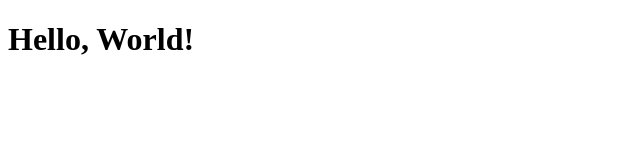
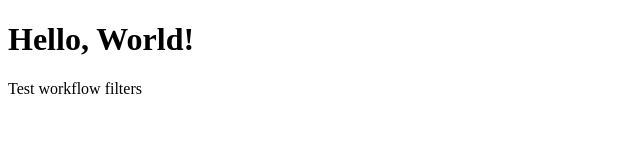
Before and after one commit to surikov-k/github-actions, a plain HTML site: page index.html in a window 1280 px wide. Shown: the whole page, without its empty margins (0-640 px from the left). Drawn offline with Linux system fonts and the light colour scheme.

Commit message:
Sixth Workflow -- Filters

```diff
--- a/index.html
+++ b/index.html
@@ -10,5 +10,6 @@
 </head>
 <body>
 <h1>Hello, World!</h1>
+<p>Test workflow filters</p>
 </body>
 </html>
```
Also changed, not shown: .github/workflows/sixth-workflow.yml (added).
